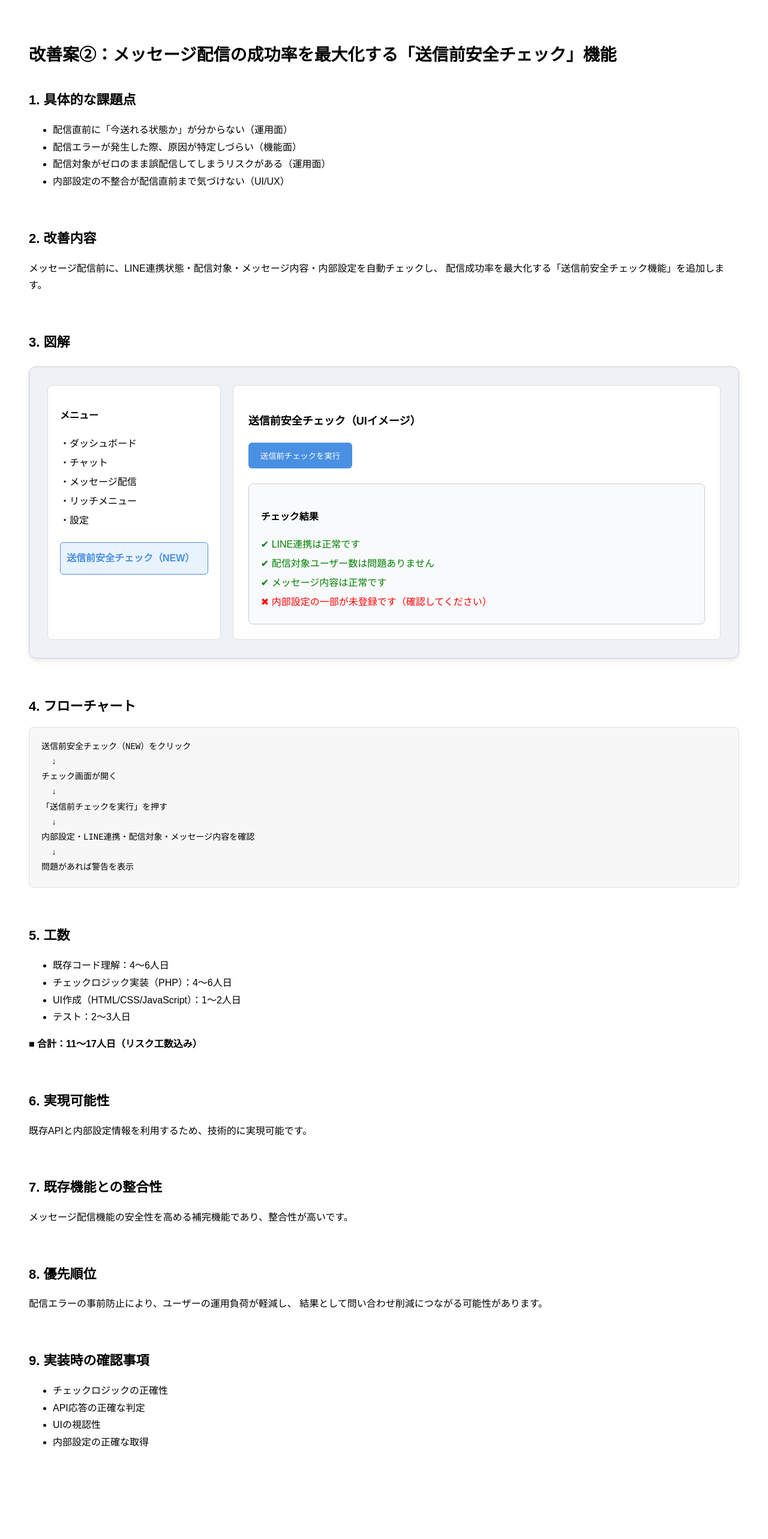
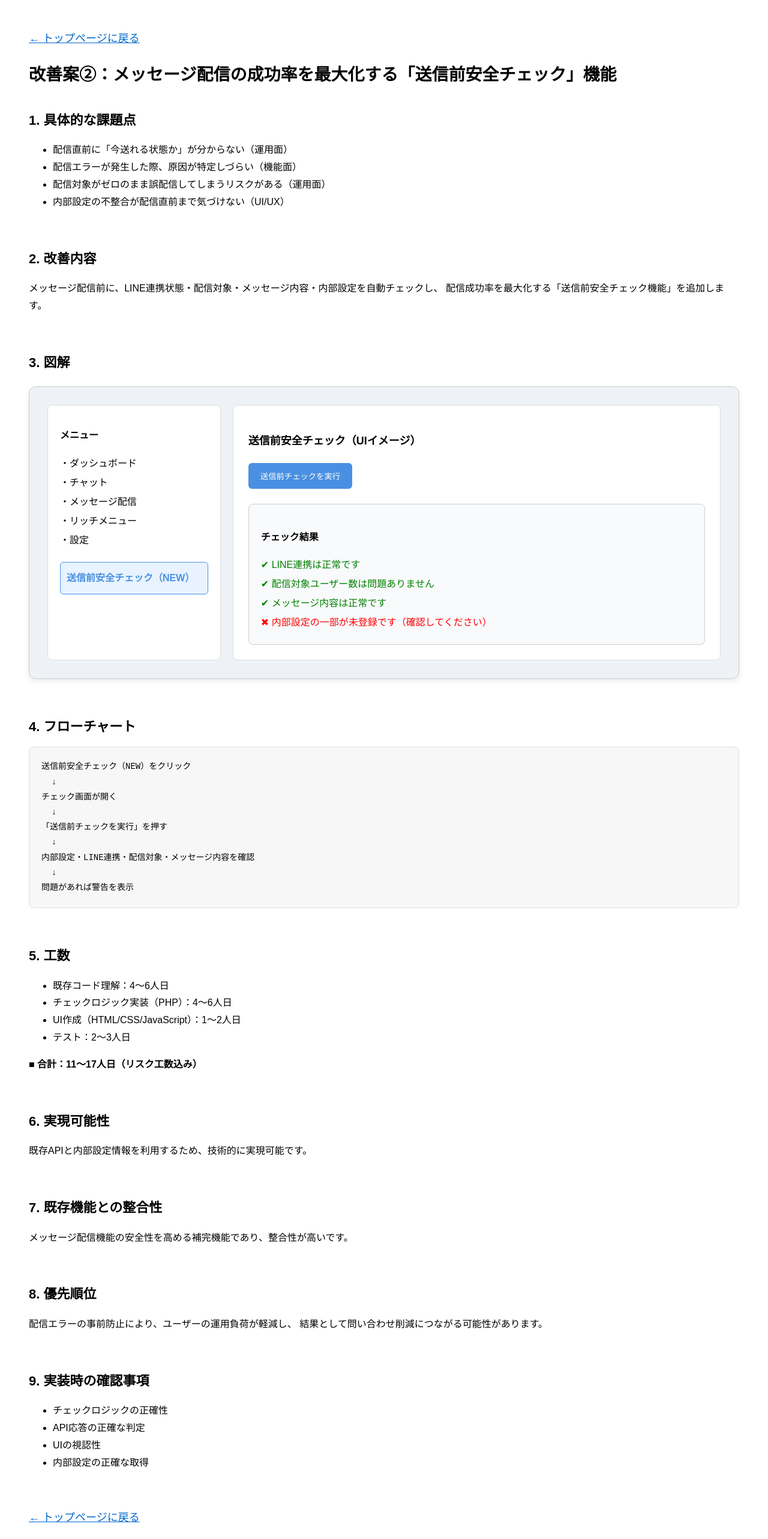
Before and after one commit to test202608/sample, a Next.js app: page /proposal2 in a window 1280 px wide. Shown: the top 2566 px of the page at 60% size. Before the commit the page ends 2528 px from the top, so only its background shows below. Built offline with nearby package versions, Linux system fonts and the light colour scheme.

Commit message:
ブラッシュアップ

```diff
--- a/app/proposal2/page.js
+++ b/app/proposal2/page.js
@@ -1,6 +1,13 @@
 export default function Proposal2() {
   return (
     <main style={{ padding: "40px", fontFamily: "sans-serif", lineHeight: "1.8" }}>
+
+      {/* 上部：トップページに戻る */}
+      <div style={{ marginBottom: "20px" }}>
+        <a href="/" style={{ color: "#0066cc", fontSize: "18px" }}>
+          ← トップページに戻る
+        </a>
+      </div>
 
       <h1 style={{ fontSize: "28px", marginBottom: "30px" }}>
         改善案②：メッセージ配信の成功率を最大化する「送信前安全チェック」機能
@@ -141,7 +148,7 @@ export default function Proposal2() {
         </pre>
       </section>
 
-      {/* 5. 工数（改善②の実態に合わせて再計算済み） */}
+      {/* 5. 工数 */}
       <section style={{ marginBottom: "60px" }}>
         <h2 style={{ fontSize: "22px", marginBottom: "10px" }}>5. 工数</h2>
         <ul>
@@ -187,6 +194,13 @@ export default function Proposal2() {
         </ul>
       </section>
 
+      {/* 下部：トップページに戻る */}
+      <div style={{ marginTop: "40px" }}>
+        <a href="/" style={{ color: "#0066cc", fontSize: "18px" }}>
+          ← トップページに戻る
+        </a>
+      </div>
+
     </main>
   );
 }
```
Also changed, not shown: app/proposal1/page.js (+14 -0 lines), app/proposal3/page.js (+15 -1 lines).
